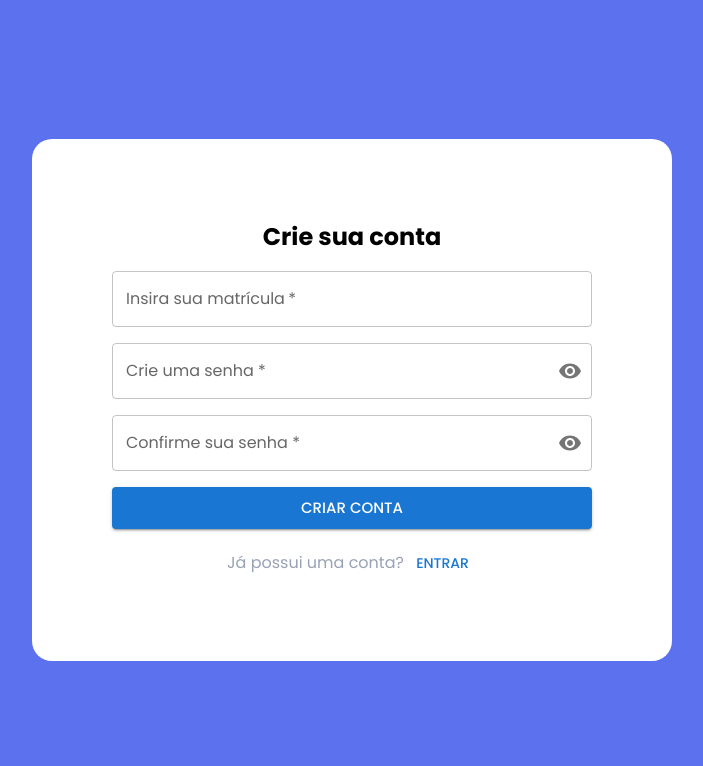
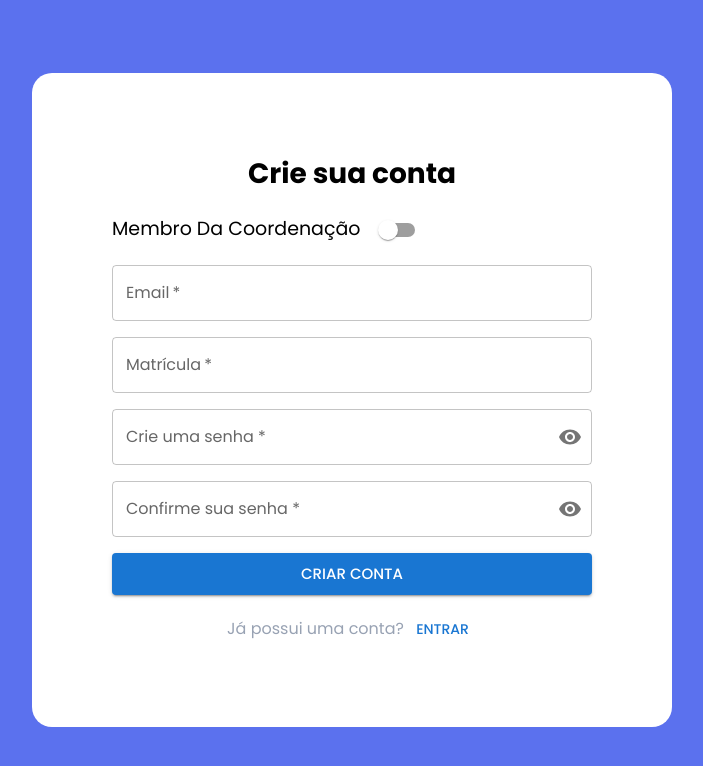
Before and after one commit to MatheusAmarall/EduBot, a React (Create React App) app: page /register in a window 1280 px wide. Shown: the top 766 px of the page, without its empty margins (288-991 px from the left). Built offline with nearby package versions, Linux system fonts and the light colour scheme.

Commit message:
EDU-001, EDU-003 - Ajustes tela de login: campo matricula virou campo email; Ajustes tela de registro: Adição do campo email e switch membro da coordenação

```diff
--- a/src/pages/Login/login.js
+++ b/src/pages/Login/login.js
@@ -34,21 +34,21 @@ const Login = () => {
     <Grid container style={{ height: '100vh' }}>
         <Grid item xs={6} style={{ backgroundColor: '#5B71EE', display: 'flex', alignItems: 'center', justifyContent: 'center', color: '#ffffff' }}>
             <Grid item xs={10}>
-                <Typography fontSize={48} fontStyle="italic">Seja bem vindo ao EDU website, onde você acompanha a vida escolar do seu filho(a).</Typography>
+                <Typography fontSize={48} fontStyle="italic" style={{ userSelect: 'none' }}>Seja bem vindo ao EDU website, onde você acompanha a vida escolar do seu filho(a).</Typography>
             </Grid>
         </Grid>
         <Grid item xs={6} style={{ display: 'flex', alignItems: 'center', justifyContent: 'center' }}>
             <Grid item xs={8} style={{ textAlign: 'center' }}>
                 <Grid container direction="column" spacing={2}>
                     <Grid item xs={12}>
-                        <Typography fontWeight="bold" fontSize={24} align="left">
+                        <Typography fontWeight="bold" fontSize={24} align="left" style={{ userSelect: 'none' }}>
                             Entre em sua conta
                         </Typography>
                     </Grid>
                     <Grid item xs={12}>
                         <FormControl fullWidth>
                             <TextField
-                                label="Insira sua matrícula"
+                                label="Email"
                                 variant="outlined"
                                 onChange={(e) => {
                                     setLogin(e.target.value);
@@ -60,10 +60,10 @@ const Login = () => {
                     </Grid>
                     <Grid item xs={12}>
                         <FormControl fullWidth>
-                            <InputLabel htmlFor="senha">Insira sua senha *</InputLabel>
+                            <InputLabel htmlFor="senha">Senha *</InputLabel>
                             <OutlinedInput
                                 id="senha"
-                                type={showPassword ? 'text' : 'password'}
+                                type={showPassword ? "text" : "password"}
                                 endAdornment={
                                 <InputAdornment position="end">
                                     <IconButton
@@ -75,7 +75,7 @@ const Login = () => {
                                     </IconButton>
                                 </InputAdornment>
                                 }
-                                label="Insira sua senha *"
+                                label="Senha *"
                                 onChange={(e) => {
                                     setSenha(e.target.value);
                                 }}
@@ -93,8 +93,8 @@ const Login = () => {
                         </Button>
                     </Grid>
                     <Grid item xs={12}>
-                        <Typography color="#98A2B3" fontSize={16}>
-                            Não possui uma conta? <Button variant="text">Crie sua conta</Button>
+                        <Typography color="#98A2B3" fontSize={16} style={{ userSelect: "none" }}>
+                            Não possui uma conta? <Button onClick={() => handleNavigate("/register")} variant="text">Crie sua conta</Button>
                         </Typography>
                     </Grid>
                     <Grid item xs={12}>
--- a/src/pages/Register/register.js
+++ b/src/pages/Register/register.js
@@ -8,13 +8,17 @@ import {
     InputAdornment,
     IconButton,
     InputLabel,
-    OutlinedInput
+    OutlinedInput,
+    Switch,
+    FormControlLabel
   } from '@mui/material';
 import Visibility from '@mui/icons-material/Visibility';
 import VisibilityOff from '@mui/icons-material/VisibilityOff';
 import { useNavigate } from 'react-router-dom';
 
 const Register = () => {
+    const [isCoordenador, setIsCoordenador] = useState(false);
+    const [email, setEmail] = useState("");
     const [matricula, setMatricula] = useState("");
     const [senha, setSenha] = useState("")
     const [confirmaSenha, setConfirmaSenha] = useState("")
@@ -24,7 +28,7 @@ const Register = () => {
     const navigate = useNavigate();
 
     const handleRegister = () => {
-        console.log("login", matricula, senha, confirmaSenha)
+        console.log("login", email, matricula, senha, confirmaSenha)
     }
 
     const handleClickShowPassword = () => setShowPassword((show) => !show);
@@ -39,19 +43,45 @@ const Register = () => {
         navigate(url)
     }
   return (
-    <Grid container style={{ height: '100vh' }}>
-        <Grid item xs={12} style={{ backgroundColor: '#5B71EE', display: 'flex', alignItems: 'center', justifyContent: 'center' }}>
+    <Grid container style={{ height: "100vh" }}>
+        <Grid item xs={12} style={{ backgroundColor: "#5B71EE", display: "flex", alignItems: "center", justifyContent: "center" }}>
             <Grid item xs={6} backgroundColor="white" padding={10} borderRadius={5}>
                 <Grid container direction="column" spacing={2} textAlign="center">
                     <Grid item xs={12}>
-                        <Typography fontWeight="bold" fontSize={24}>
+                        <Typography fontWeight="bold" fontSize={28} style={{ userSelect: "none" }}>
                             Crie sua conta
                         </Typography>
+                    </Grid>
+                    <Grid item xs={12} style={{ display: "flex", alignItems: "center" }}>
+                        <FormControl>
+                            <Typography fontSize={19} style={{ userSelect: "none", marginRight: "20px" }}>
+                                Membro Da Coordenação
+                            </Typography>
+                        </FormControl>
+                        <FormControlLabel style={{ userSelect: "none"}}control={<Switch
+                            checked={isCoordenador}
+                            onChange={(e) => {
+                                setIsCoordenador(e.target.checked);
+                            }}
+                        />}/>
                     </Grid>
                     <Grid item xs={12}>
                         <FormControl fullWidth>
                             <TextField
-                                label="Insira sua matrícula"
+                                label="Email"
+                                variant="outlined"
+                                onChange={(e) => {
+                                    setEmail(e.target.value);
+                                }}
+                                value={email}
+                                required={true}
+                            />
+                        </FormControl>
+                    </Grid>
+                    <Grid item xs={12}>
+                        <FormControl fullWidth>
+                            <TextField
+                                label="Matrícula"
                                 variant="outlined"
                                 onChange={(e) => {
                                     setMatricula(e.target.value);
@@ -66,7 +96,7 @@ const Register = () => {
                             <InputLabel htmlFor="senha">Crie uma senha *</InputLabel>
                             <OutlinedInput
                                 id="senha"
-                                type={showPassword ? 'text' : 'password'}
+                                type={showPassword ? "text" : "password"}
                                 endAdornment={
                                 <InputAdornment position="end">
                                     <IconButton
@@ -91,7 +121,7 @@ const Register = () => {
                             <InputLabel htmlFor="confirma-senha">Confirme sua senha *</InputLabel>
                             <OutlinedInput
                                 id="confirma-senha"
-                                type={showConfirmPassword ? 'text' : 'password'}
+                                type={showConfirmPassword ? "text" : "password"}
                                 endAdornment={
                                 <InputAdornment position="end">
                                     <IconButton
@@ -121,8 +151,8 @@ const Register = () => {
                         </Button>
                     </Grid>
                     <Grid item xs={12}>
-                        <Typography color="#98A2B3" fontSize={16}>
-                            Já possui uma conta? <Button onClick={() => handleNavigate("/login")} variant="text">Entrar</Button>
+                        <Typography color="#98A2B3" fontSize={16} style={{ userSelect: "none" }}>
+                            Já possui uma conta? <Button onClick={() => handleNavigate("/")} variant="text">Entrar</Button>
                         </Typography>
                     </Grid>
                 </Grid>
```
Also changed, not shown: 1 other file (tests, documents, lock files or other folders).
